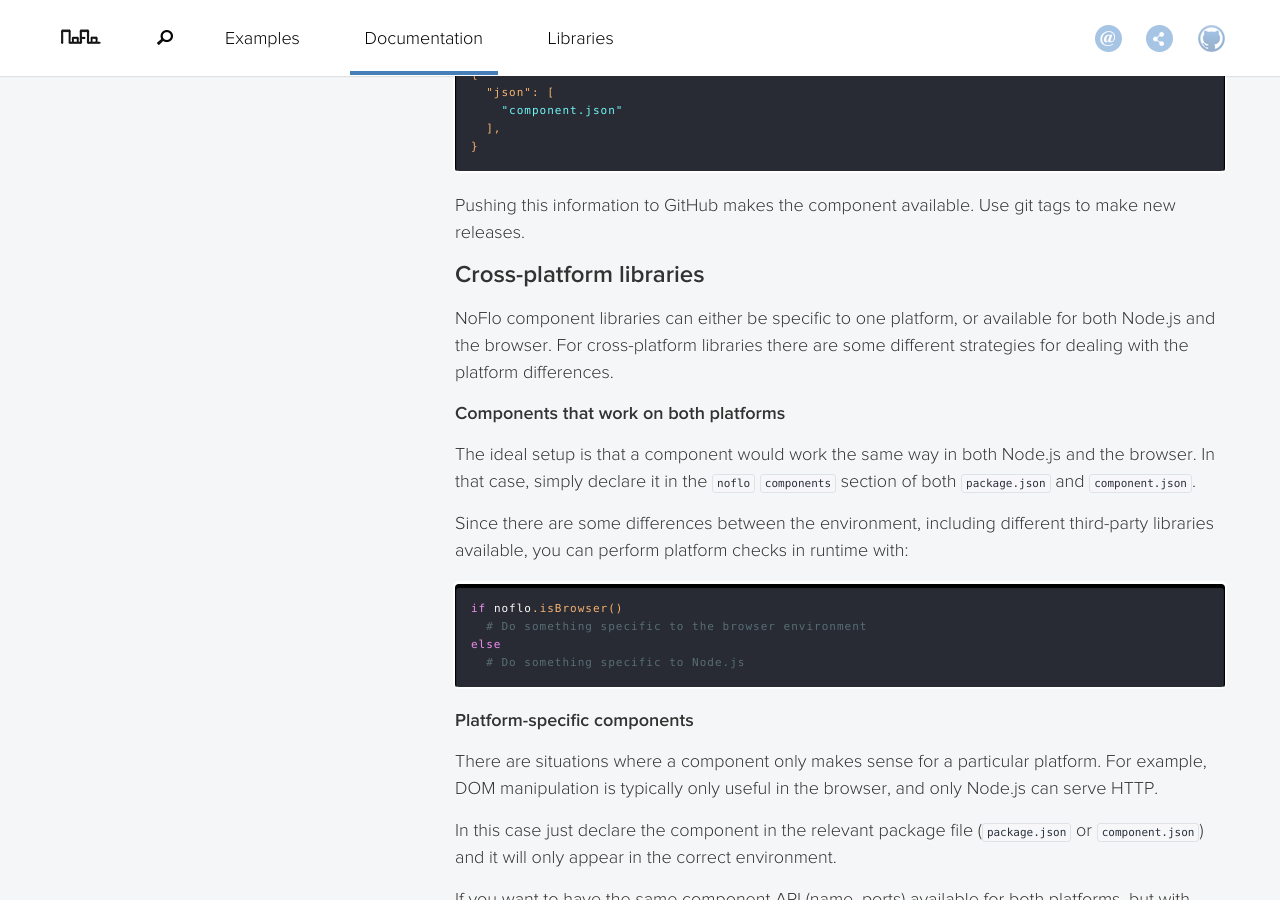
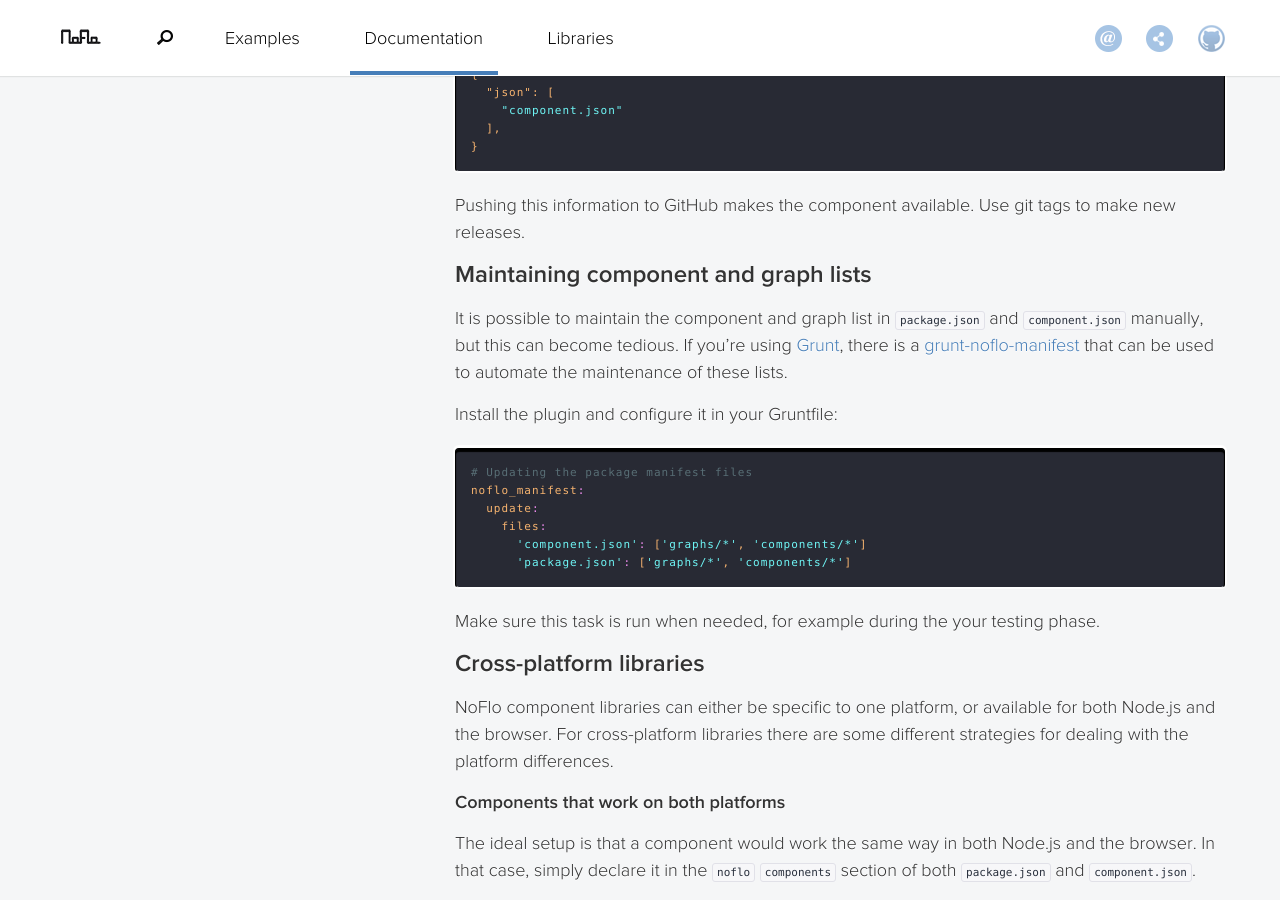
Before and after one commit to noflo/noflo.github.io, a Jekyll site: the page built from documentation/_posts/2013-07-11-publishing.md, in a window 1280 px wide and 900 px high, scrolled down 2209 px. Built offline with Jekyll 4.4.1, drawn with Linux system fonts in a browser that asks for light colours; nearby versions of some CDN libraries; Markdown is read by kramdown in place of the engine named in the settings.

Commit message:
Some notes about package manifest maintenance

````diff
--- a/documentation/_posts/2013-07-11-publishing.md
+++ b/documentation/_posts/2013-07-11-publishing.md
@@ -82,6 +82,23 @@ Since NoFlo's Component Loader has to traverse the dependency graph to find all
 
 Pushing this information to GitHub makes the component available. Use git tags to make new releases.
 
+## Maintaining component and graph lists
+
+It is possible to maintain the component and graph list in `package.json` and `component.json` manually, but this can become tedious. If you're using [Grunt](http://gruntjs.com/), there is a [grunt-noflo-manifest](https://github.com/noflo/grunt-noflo-manifest) that can be used to automate the maintenance of these lists.
+
+Install the plugin and configure it in your Gruntfile:
+
+```coffeescript
+# Updating the package manifest files
+noflo_manifest:
+  update:
+    files:
+      'component.json': ['graphs/*', 'components/*']
+      'package.json': ['graphs/*', 'components/*']
+```
+
+Make sure this task is run when needed, for example during the your testing phase.
+
 ## Cross-platform libraries
 
 NoFlo component libraries can either be specific to one platform, or available for both Node.js and the browser. For cross-platform libraries there are some different strategies for dealing with the platform differences.
````
